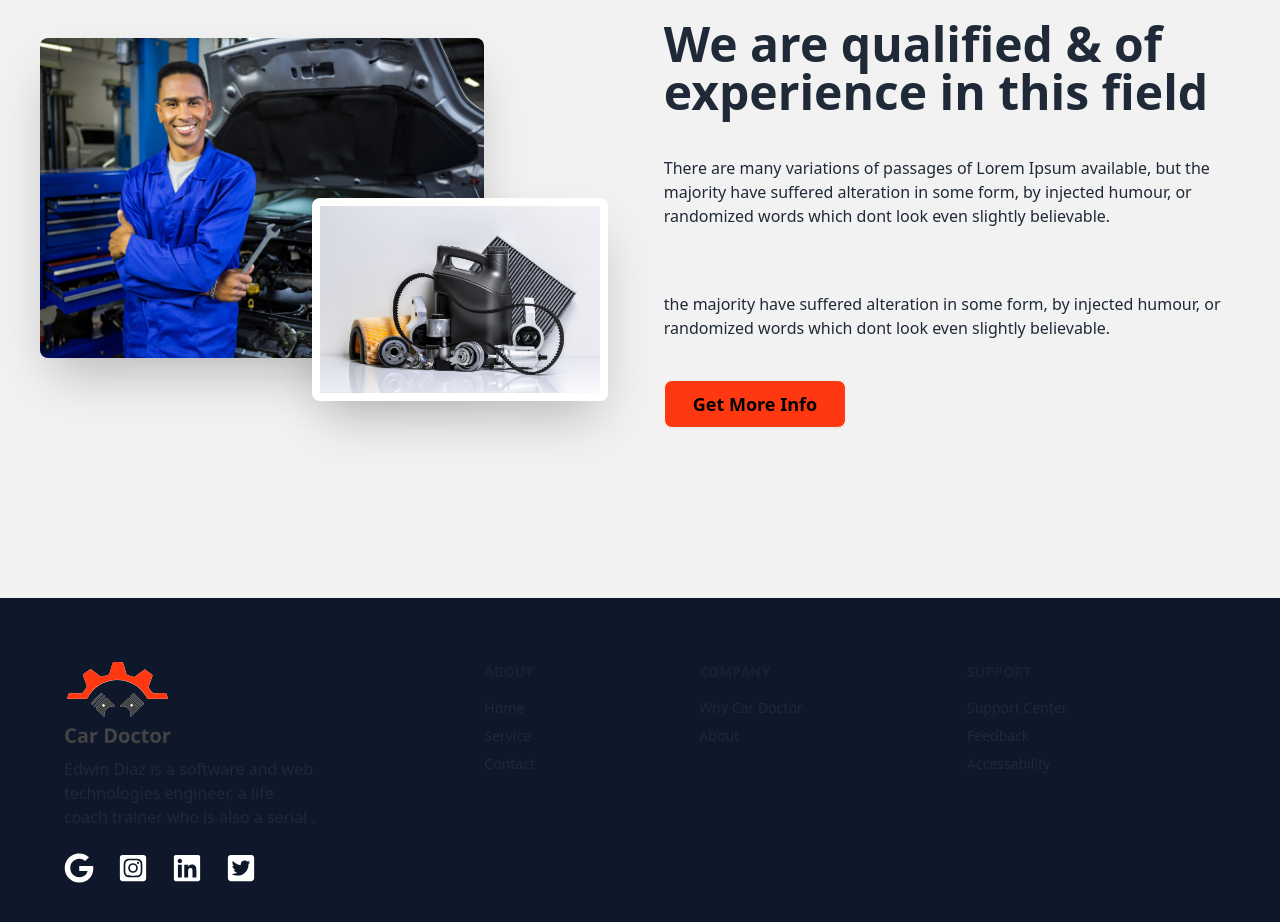
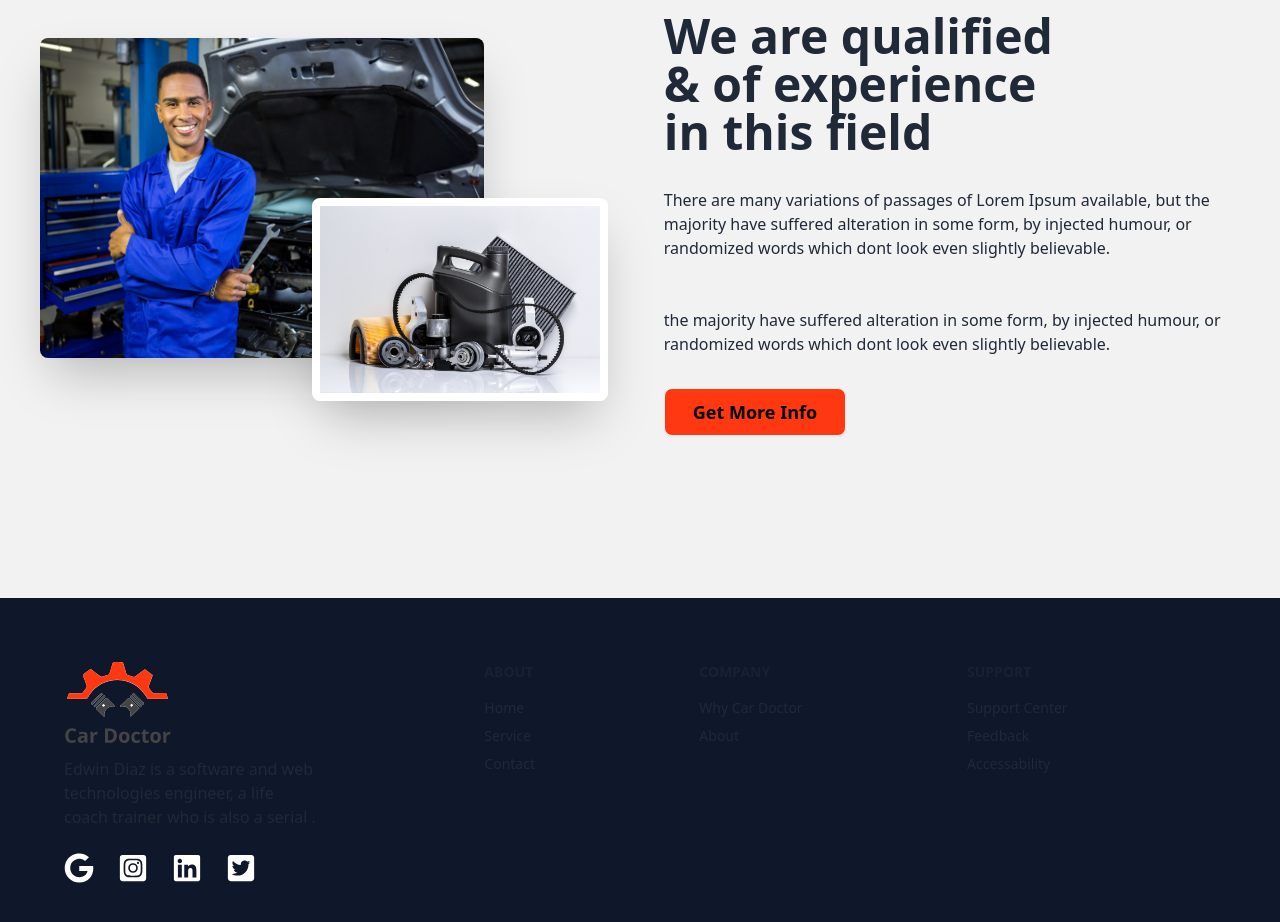
Before and after one commit to sumondas2001/Car-Doctor-Client, a React (Vite) app: page / in a window 1280 px wide. Shown: the part 920-1842 px from the top of the page. Built offline with nearby package versions, Linux system fonts and the light colour scheme.

Commit message:
About Us section add 2

```diff
--- a/src/Pages/Home/About/About.jsx
+++ b/src/Pages/Home/About/About.jsx
@@ -16,11 +16,11 @@ const About = () => {
                     </div>
                     <div className="space-y-4 lg:w-1/2 p-4">
                          <h1 className="text-3xl font-bold text-[#FF3811]">About Us</h1>
-                         <h1 className="text-5xl font-bold">We are qualified & of experience in this field</h1>
-                         <p className="py-6">
+                         <h1 className="text-5xl font-bold">We are qualified <br /> & of experience <br /> in this field</h1>
+                         <p className="py-4">
                               There are many variations of passages of Lorem Ipsum available, but the majority have suffered alteration in some form, by injected humour, or randomized words which dont look even slightly believable.
                          </p>
-                         <p className="py-6">
+                         <p className="py-4">
                               the majority have suffered alteration in some form, by injected humour, or randomized words which dont look even slightly believable.
                          </p>
                          <button className="btn px-7 text-lg font-semibold bg-[#FF3811] hover:bg-[#e45b40] text-black">Get More Info</button>
```
